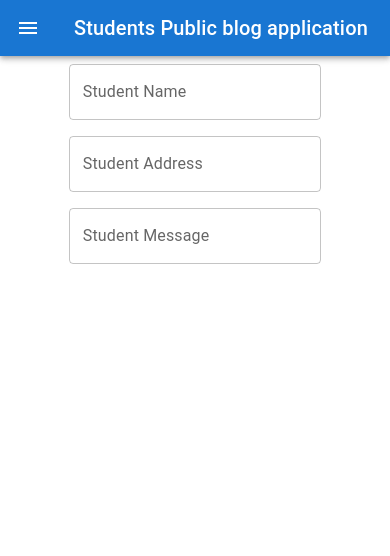
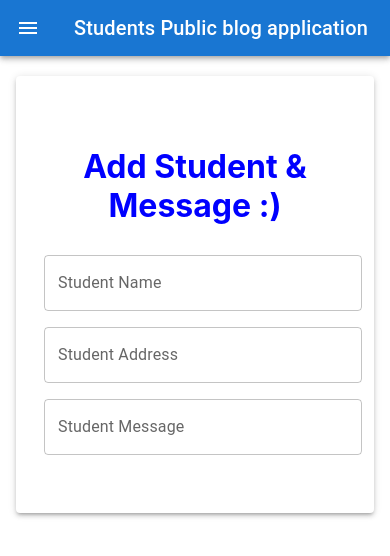
Before and after one commit to Abou2022/studentfrontend, a React (Create React App) app: page / in a window 390 px wide. Shown: the top 556 px of the page. Built offline with nearby package versions, Linux system fonts and the light colour scheme.

Commit message:
css added to Student page responsive page

```diff
--- a/src/components/Student.js
+++ b/src/components/Student.js
@@ -1,28 +1,47 @@
 import * as React from "react";
 import Box from "@mui/material/Box";
 import TextField from "@mui/material/TextField";
+import { Container } from "@mui/system";
+import { Paper } from "@mui/material";
 
 export default function Student() {
+  const PaperStyle = {
+    padding: "50px 20px",
+    width: "600",
+    margin: "20px auto",
+  };
   return (
+    <Container>
+      <Paper elevation={3} style={PaperStyle}>
+        <h1 style={{ color: "blue" }}> Add Student & Message :) </h1>
         <Box
           component="form"
           sx={{
-        "& > :not(style)": { m: 1, width: "25ch" },
+            "& > :not(style)": { m: 1 },
           }}
           noValidate
           autoComplete="off"
         >
-      <TextField id="outlined-basic" label="Student Name" variant="outlined" />
+          <TextField
+            id="outlined-basic"
+            label="Student Name"
+            variant="outlined"
+            fullWidth
+          />
           <TextField
             id="outlined-basic"
             label="Student Address"
             variant="outlined"
+            fullWidth
           />
           <TextField
             id="outlined-basic"
             label="Student Message"
             variant="outlined"
+            fullWidth
           />
         </Box>
+      </Paper>
+    </Container>
   );
 }
```
Lines whose indentation alone changed are shown as unchanged.
